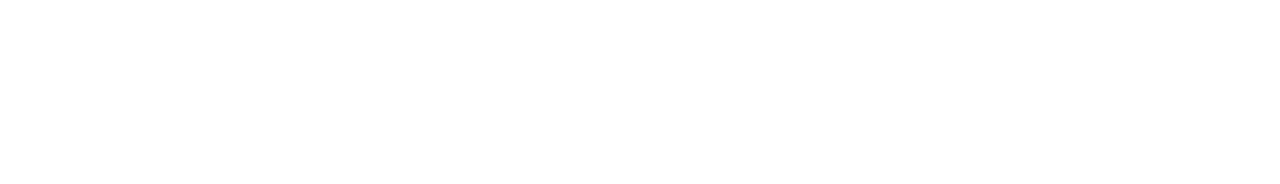
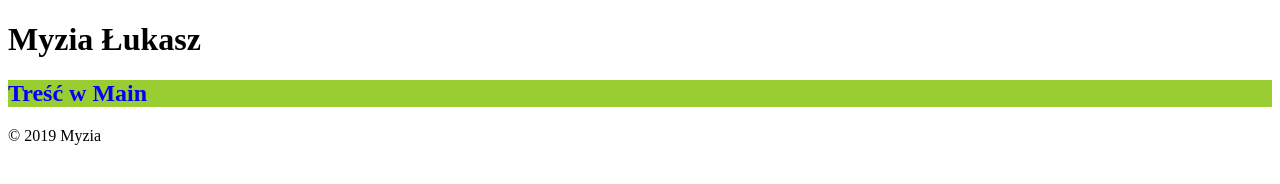
Before and after one commit to lukasz-myzia/mywebsite, a plain HTML site: page index.html in a window 1280 px wide. Drawn offline with Linux system fonts and the light colour scheme.

Commit message:
podstawowy html i zalaczenie css

```diff
--- a/index.html
+++ b/index.html
@@ -1,12 +1,30 @@
 <!DOCTYPE html>
 <html lang="pl">
+
 <head>
     <meta charset="UTF-8">
     <meta name="viewport" content="width=device-width, initial-scale=1.0">
     <meta http-equiv="X-UA-Compatible" content="ie=edge">
     <title>💥For_Laura💥</title>
+    <link href="style.css" rel="stylesheet" type="text/css">
 </head>
+
 <body>
+    <header>
+        <h1>Myzia Łukasz</h1>
+    </header>
+
+    <main class="main">
+        <section>
+            <h2>Treść w Main</h2>
+        </section>
+    </main>
+
+
+    <footer>
+        &copy; 2019 Myzia
+    </footer>
 
 </body>
+
 </html>
--- /dev/null
+++ b/style.css
@@ -0,0 +1,4 @@
+.main{
+    background: yellowgreen;
+    color: blue;
+}
```
